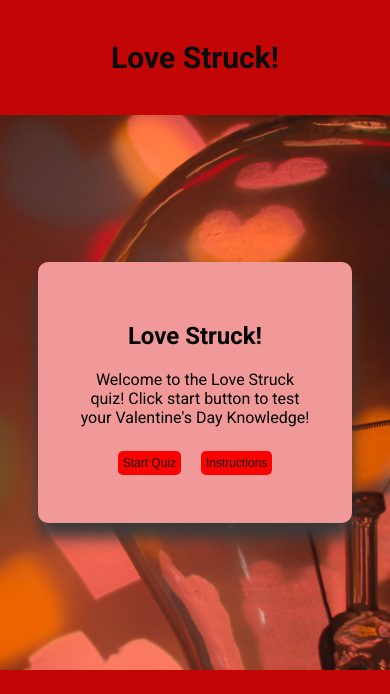
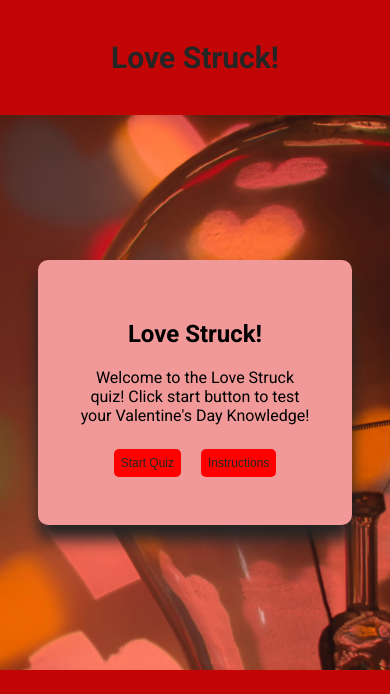
Before and after one commit to mcallisterliza/love-struck, a plain HTML site: page index.html in a window 390 px wide. Shown: the top 694 px of the page. Drawn offline with Linux system fonts and the light colour scheme.

Commit message:
Change colors in css so same reds and blacks used throughout

```diff
--- a/assets/css/style.css
+++ b/assets/css/style.css
@@ -12,14 +12,14 @@ body {
 }
 
 header {
-    background-color: rgb(194, 6, 6);
+    background-color: #c20606;
     text-align: center;
     padding: 40px;
-    box-shadow: 0 15px 15px #3a3a3a;
+    box-shadow: 0 15px 15px #252525;
 }
 
 h1 {
-    color: rgb(11, 11, 11);
+    color: #252525;
     margin: 0;
     font-size: 50px;
     /*Changes mouse to hand point when hovered over h1*/
@@ -51,12 +51,12 @@ main {
     text-align: center;
     width: 60%;
     margin: 6em 2em;
-    box-shadow: 0 15px 15px #3a3a3a;
+    box-shadow: 0 15px 15px #252525;
 }
 
 button {
     background-color: red;
-    color: rgb(10, 9, 9);
+    color: #252525;
     padding: 10px 20px;
     margin: 8px;
     border: none;
@@ -83,10 +83,10 @@ button:hover {
 }
 
 footer {
-    background-color: rgb(194, 6, 6);
+    background-color: #c20606;
     text-align: center;
     padding: 20px;
-    box-shadow: 0 15px 15px #3a3a3a;
+    box-shadow: 0 15px 15px #252525;
     margin-top: auto;
 }
 
@@ -133,8 +133,7 @@ footer {
 
     button {
         font-size: 0.75em;
-        padding: 5px;
-        grid-template-columns: repeat(2, auto);
+        padding: 7px;
     }
 
 }
```
Also changed, not shown: documentation/quiz_completed_screen.png (added), 1 other file.
